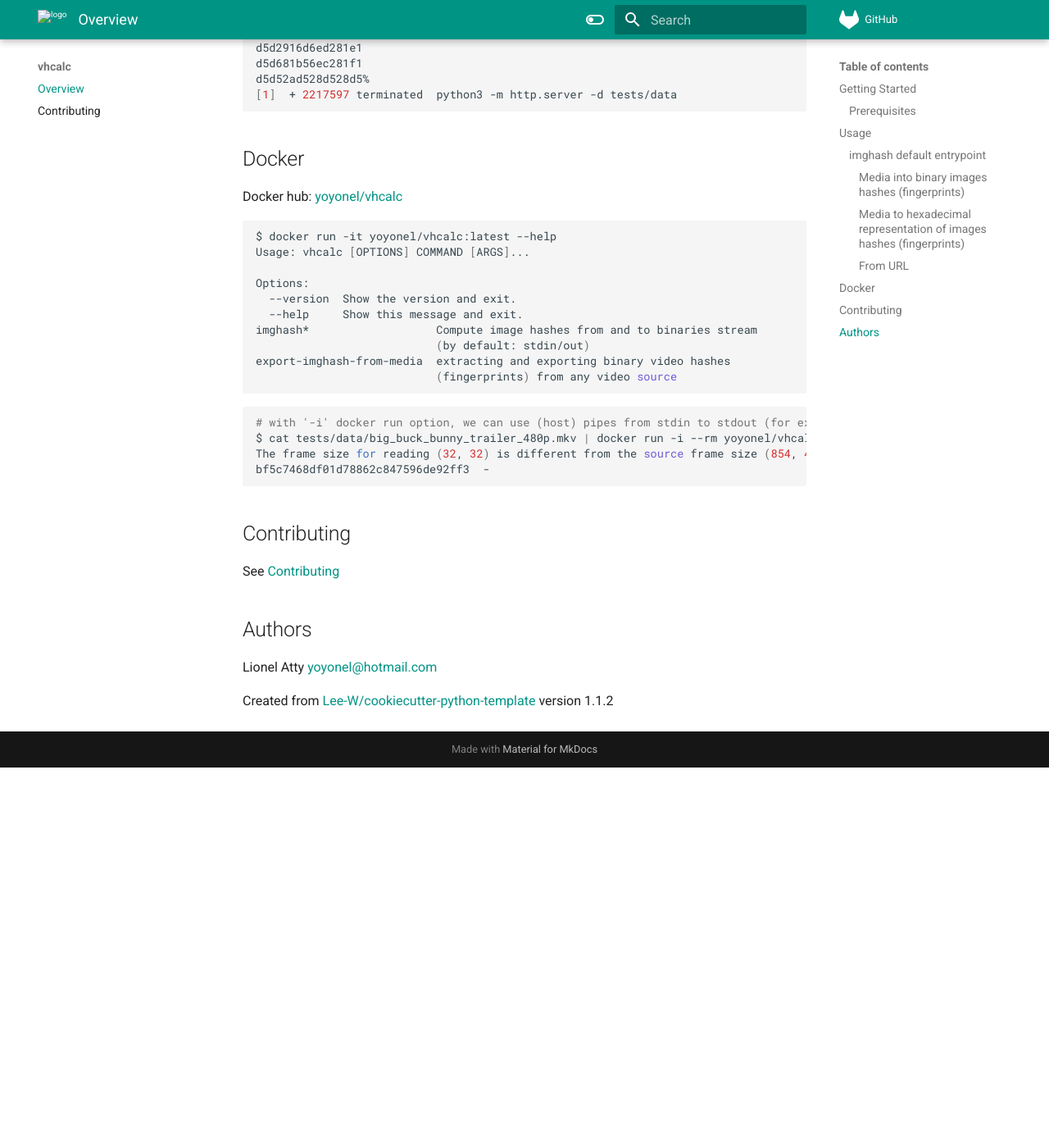
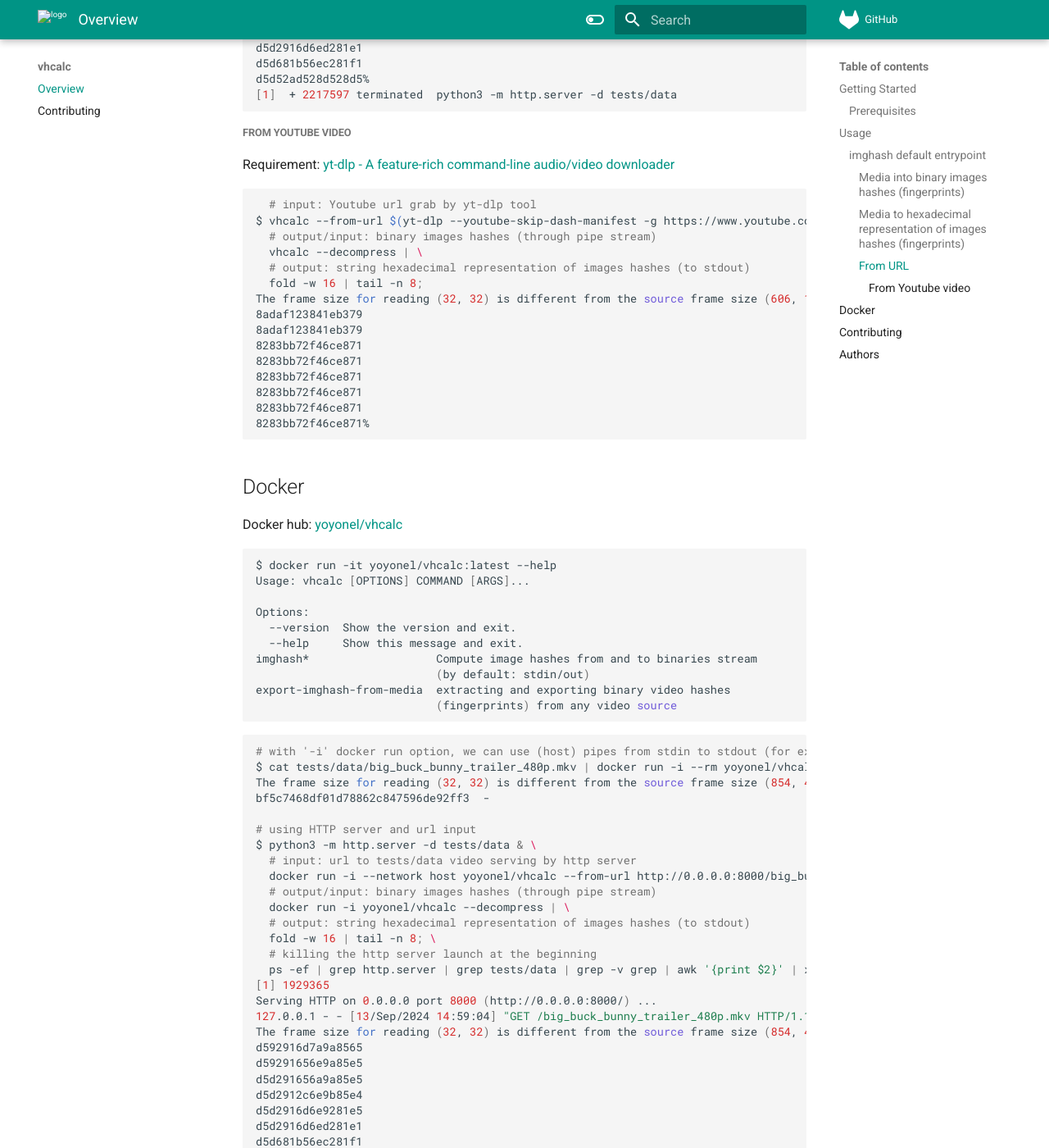
Before and after one commit to yoyonel/vhcalc, an MkDocs documentation site: the page built from docs/README.md, in a window 1280 px wide and 1400 px high, scrolled down 2341 px. Shown: the whole window at 82% size. Built offline with MkDocs 1.6.1 and Material for MkDocs 9.7.7, drawn with Linux system fonts in a browser that asks for light colours; comment, search, counter and statistics services are not loaded; before the commit the page ends 3277 px from its top, so only the background shows below that.

Commit message:
docs(vhcalc.imghash): add documentation for using URL to youtube video and example for using docker containers and url from http server

````diff
--- a/docs/README.md
+++ b/docs/README.md
@@ -119,6 +119,29 @@
 d5d52ad528d528d5%
 [1]  + 2217597 terminated  python3 -m http.server -d tests/data
 ```
+
+##### From Youtube video
+
+Requirement: [yt-dlp - A feature-rich command-line audio/video downloader](https://github.com/yt-dlp/yt-dlp)
+
+```shell
+  # input: Youtube url grab by yt-dlp tool
+$ vhcalc --from-url $(yt-dlp --youtube-skip-dash-manifest -g https://www.youtube.com/watch?v=W6QOj6vWmoQ | head -n 1) | \
+  # output/input: binary images hashes (through pipe stream)
+  vhcalc --decompress | \
+  # output: string hexadecimal representation of images hashes (to stdout)
+  fold -w 16 | tail -n 8;
+The frame size for reading (32, 32) is different from the source frame size (606, 1080).
+8adaf123841eb379
+8adaf123841eb379
+8283bb72f46ce871
+8283bb72f46ce871
+8283bb72f46ce871
+8283bb72f46ce871
+8283bb72f46ce871
+8283bb72f46ce871%
+```
+
 ## Docker
 
 Docker hub: [yoyonel/vhcalc](https://hub.docker.com/r/yoyonel/vhcalc/)
@@ -141,6 +164,29 @@
 $ cat tests/data/big_buck_bunny_trailer_480p.mkv | docker run -i --rm yoyonel/vhcalc:latest | md5sum
 The frame size for reading (32, 32) is different from the source frame size (854, 480).
 bf5c7468df01d78862c847596de92ff3  -
+
+# using HTTP server and url input
+$ python3 -m http.server -d tests/data & \
+  # input: url to tests/data video serving by http server
+  docker run -i --network host yoyonel/vhcalc --from-url http://0.0.0.0:8000/big_buck_bunny_trailer_480p.mkv | \
+  # output/input: binary images hashes (through pipe stream)
+  docker run -i yoyonel/vhcalc --decompress | \
+  # output: string hexadecimal representation of images hashes (to stdout)
+  fold -w 16 | tail -n 8; \
+  # killing the http server launch at the beginning
+  ps -ef | grep http.server | grep tests/data | grep -v grep | awk '{print $2}' | xargs kill
+[1] 1929365
+Serving HTTP on 0.0.0.0 port 8000 (http://0.0.0.0:8000/) ...
+127.0.0.1 - - [13/Sep/2024 14:59:04] "GET /big_buck_bunny_trailer_480p.mkv HTTP/1.1" 200 -
+The frame size for reading (32, 32) is different from the source frame size (854, 480).
+d592916d7a9a8565
+d59291656e9a85e5
+d5d291656a9a85e5
+d5d2912c6e9b85e4
+d5d2916d6e9281e5
+d5d2916d6ed281e1
+d5d681b56ec281f1
+d5d52ad528d528d5%
 ```
 
 ## Contributing
````
